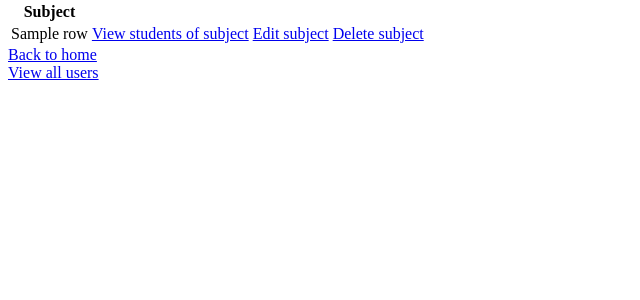
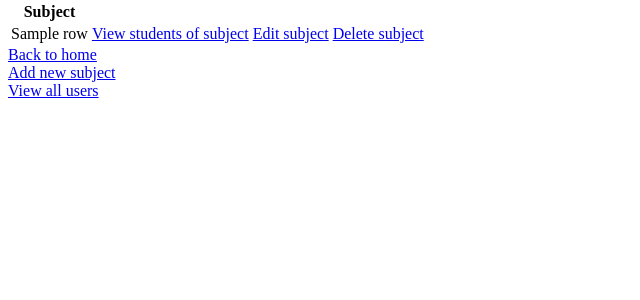
Before and after one commit to kylrec/subux, a Flask app: template FlaskUserDemo/templates/subjects_list.html in a window 1280 px wide. Shown: the part 26-326 px from the top of the page, without its empty margins (0-640 px from the left). Run offline with Flask 2, Linux system fonts and the light colour scheme; the visitor is signed in with stand-in values (Sample User, id 1); the template is opened without the code that fills it: most values are stand-ins (such as "Sample title", 1, 10 or a date in 2020).

Commit message:
FINAL FINAL !! -- disregard commit before this

```diff
--- a/FlaskUserDemo/templates/subjects_list.html
+++ b/FlaskUserDemo/templates/subjects_list.html
@@ -29,6 +29,8 @@
 {% if session['role'] == 'user' %}
 <a href="{{ url_for('selected_subjects', user_id=session['user_id']) }}">View your selected subjects</a>
 {% elif session['role'] == 'admin' %}
+<a href="{{ url_for('new_subject') }}">Add new subject</a>
+<br>
 <a href="{{ url_for('list_users') }}">View all users</a>
 <br>
 {% endif %}
```
